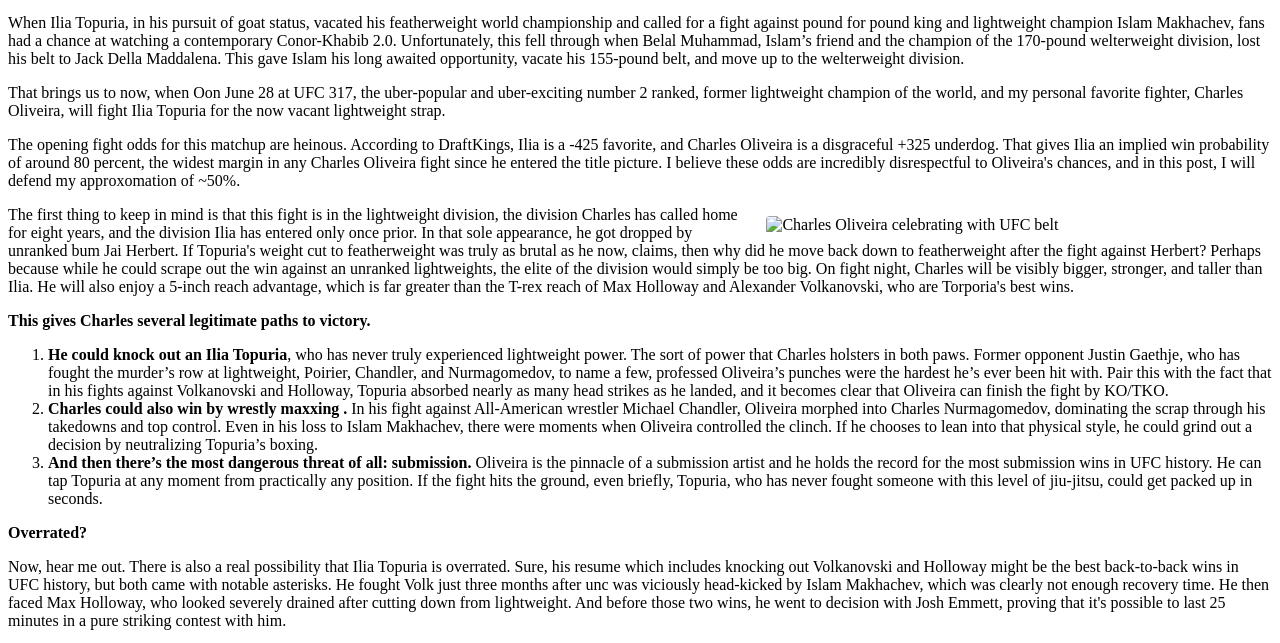
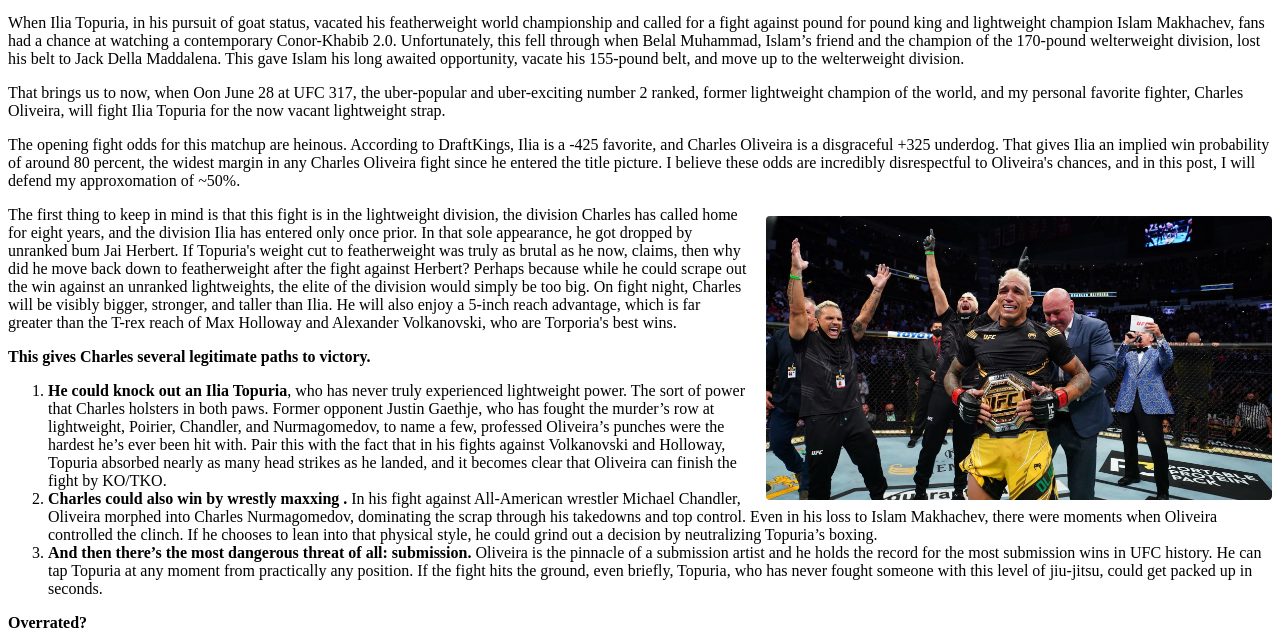
Before and after one commit to rp1lla1/UFC-Blog, a plain HTML site: page articles/charles-oliveira-has-a-chance.html in a window 1280 px wide. Shown: the part 87-730 px from the top of the page. Drawn offline with Linux system fonts and the light colour scheme.

Commit message:
image fix

```diff
--- a/articles/charles-oliveira-has-a-chance.html
+++ b/articles/charles-oliveira-has-a-chance.html
@@ -15,7 +15,7 @@
     <p>That brings us to now, when Oon June 28 at UFC 317, the uber-popular and uber-exciting number 2 ranked, former lightweight champion of the world, and my personal favorite fighter, Charles Oliveira, will fight Ilia Topuria for the now vacant lightweight strap.</p>
 
     <p>The opening fight odds for this matchup are heinous. According to DraftKings, Ilia is a -425 favorite, and Charles Oliveira is a disgraceful +325 underdog. That gives Ilia an implied win probability of around 80 percent, the widest margin in any Charles Oliveira fight since he entered the title picture. I believe these odds are incredibly disrespectful to Oliveira's chances, and in this post, I will defend my approxomation of ~50%.</p>
-    <img src="images/oliveira-victory.jpg" alt="Charles Oliveira celebrating with UFC belt" style="float: right; width: 40%; margin-left: 20px; margin-top: 10px; border-radius: 4px;">
+    <img src="../images/oliveira-victory.jpg" alt="Charles Oliveira celebrating with UFC belt" style="float: right; width: 40%; margin-left: 20px; margin-top: 10px; border-radius: 4px;">
 
 
     <p>The first thing to keep in mind is that this fight is in the lightweight division, the division Charles has called home for eight years, and the division Ilia has entered only once prior. In that sole appearance, he got dropped by unranked bum Jai Herbert. If Topuria's weight cut to featherweight was truly as brutal as he now, claims, then why did he move back down to featherweight after the fight against Herbert? Perhaps because while he could scrape out the win against an unranked lightweights, the elite of the division would simply be too big. On fight night, Charles will be visibly bigger, stronger, and taller than Ilia. He will also enjoy a 5-inch reach advantage, which is far greater than the T-rex reach of Max Holloway and Alexander Volkanovski, who are Torporia's best wins.</p>
```
